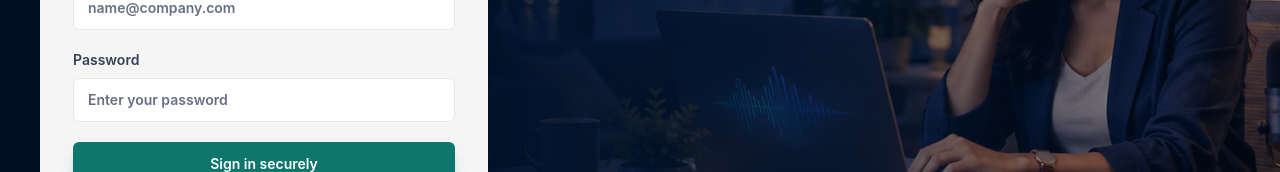
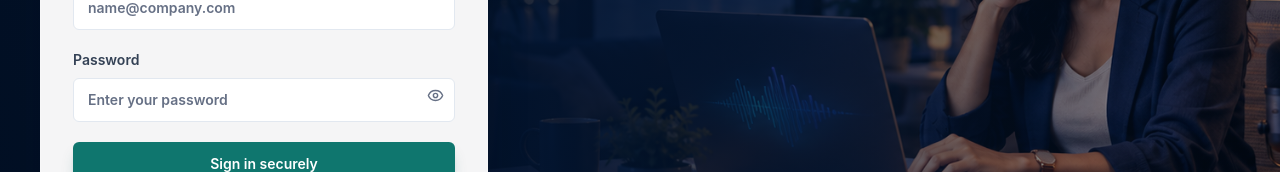
Before and after one commit to trimuryacorporation/recordings, a React (Vite) app in the folder frontend/: page /login in a window 1280 px wide. Shown: the part 352-524 px from the top of the page. Built offline with nearby package versions, Linux system fonts and the light colour scheme; no server answers.

Commit message:
Update project

```diff
--- a/frontend/src/components/ui/primitives.jsx
+++ b/frontend/src/components/ui/primitives.jsx
@@ -1,3 +1,5 @@
+import { Eye, EyeOff } from "lucide-react";
+import { useState } from "react";
 import { clsx } from "clsx";
 
 export function Button({ className, variant = "primary", ...props }) {
@@ -20,16 +22,22 @@ export function Button({ className, variant = "primary", ...props }) {
   );
 }
 
-export function Input({ className, ...props }) {
-  return (
+export function Input({ className, type, ...props }) {
+  const [visible, setVisible] = useState(false);
+  const isPassword = type === "password";
+  const input = (
     <input
+      type={isPassword && visible ? "text" : type}
       className={clsx(
         "focus-ring h-10 w-full rounded-md border border-line bg-white px-3 text-sm text-ink placeholder:text-muted",
+        isPassword && "pr-10",
         className
       )}
       {...props}
     />
   );
+  if (!isPassword) return input;
+  return <span className="relative block">{input}<button type="button" className="focus-ring absolute inset-y-0 right-0 flex w-10 items-center justify-center rounded-r-md text-muted hover:text-ink" onClick={() => setVisible((current) => !current)} aria-label={visible ? "Hide password" : "Show password"}>{visible ? <EyeOff size={17} /> : <Eye size={17} />}</button></span>;
 }
 
 export function Select({ className, children, ...props }) {
--- a/frontend/src/pages/ProfilePage.jsx
+++ b/frontend/src/pages/ProfilePage.jsx
@@ -1,19 +1,13 @@
 import { useEffect, useState } from "react";
-import { Eye, EyeOff, KeyRound, Pencil, Save, UserCircle } from "lucide-react";
+import { KeyRound, Pencil, Save, UserCircle } from "lucide-react";
 import { Button, Card, Input, PageHeader } from "../components/ui/primitives";
 import { api, currentUser, updateCurrentUser } from "../services/api";
 
 function PasswordInput({ label, value, onChange, autoComplete, className = "" }) {
-  const [visible, setVisible] = useState(false);
   return (
     <label className={`block text-sm font-medium ${className}`}>
       {label}
-      <span className="relative mt-2 block">
-        <Input type={visible ? "text" : "password"} minLength="8" autoComplete={autoComplete} value={value} onChange={onChange} className="pr-11" />
-        <button type="button" className="absolute inset-y-0 right-0 flex w-10 items-center justify-center text-muted hover:text-ink" onClick={() => setVisible((shown) => !shown)} aria-label={visible ? `Hide ${label}` : `Show ${label}`}>
-          {visible ? <EyeOff size={17} /> : <Eye size={17} />}
-        </button>
-      </span>
+      <span className="mt-2 block"><Input type="password" minLength="8" autoComplete={autoComplete} value={value} onChange={onChange} /></span>
     </label>
   );
 }
```
